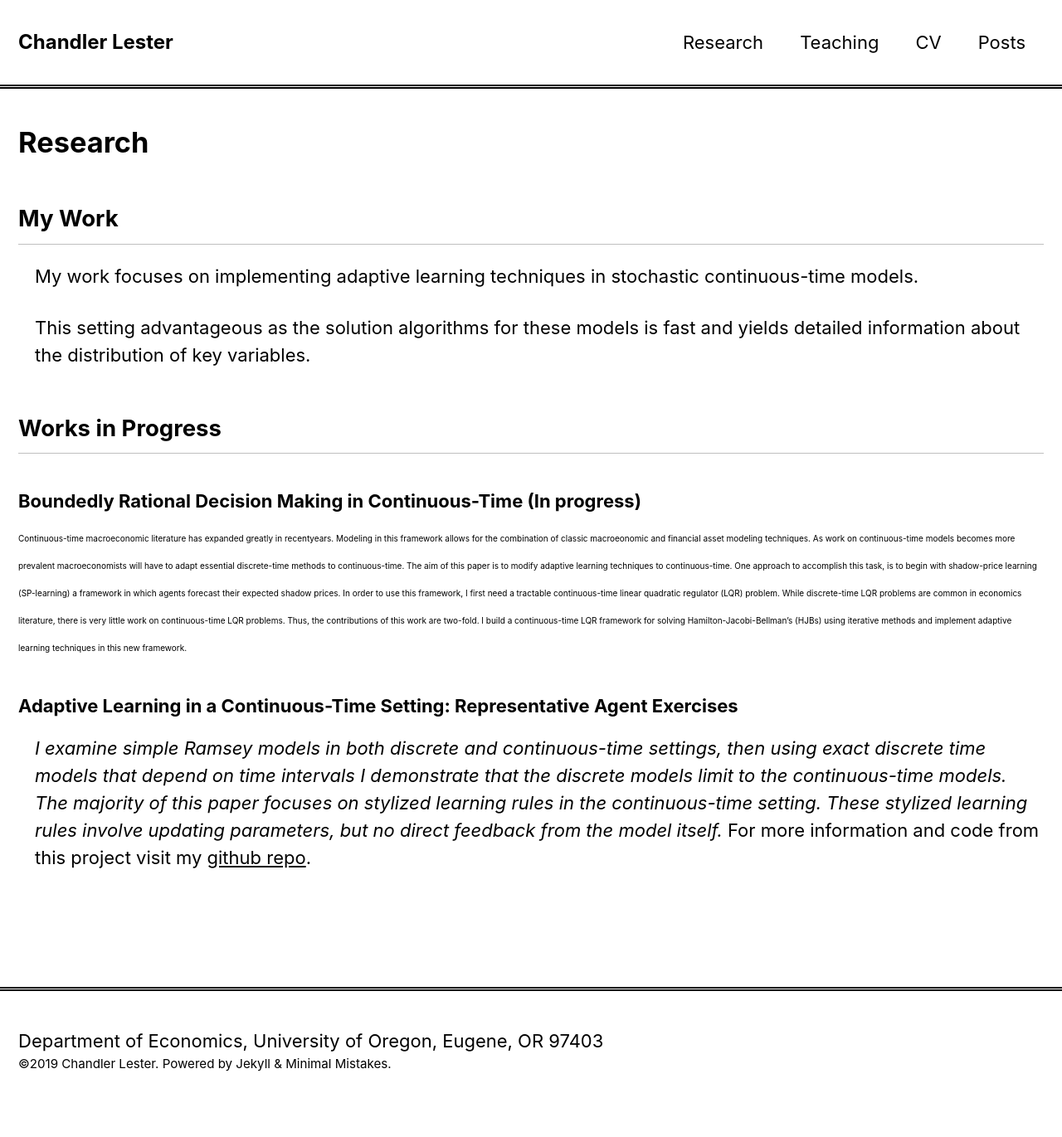
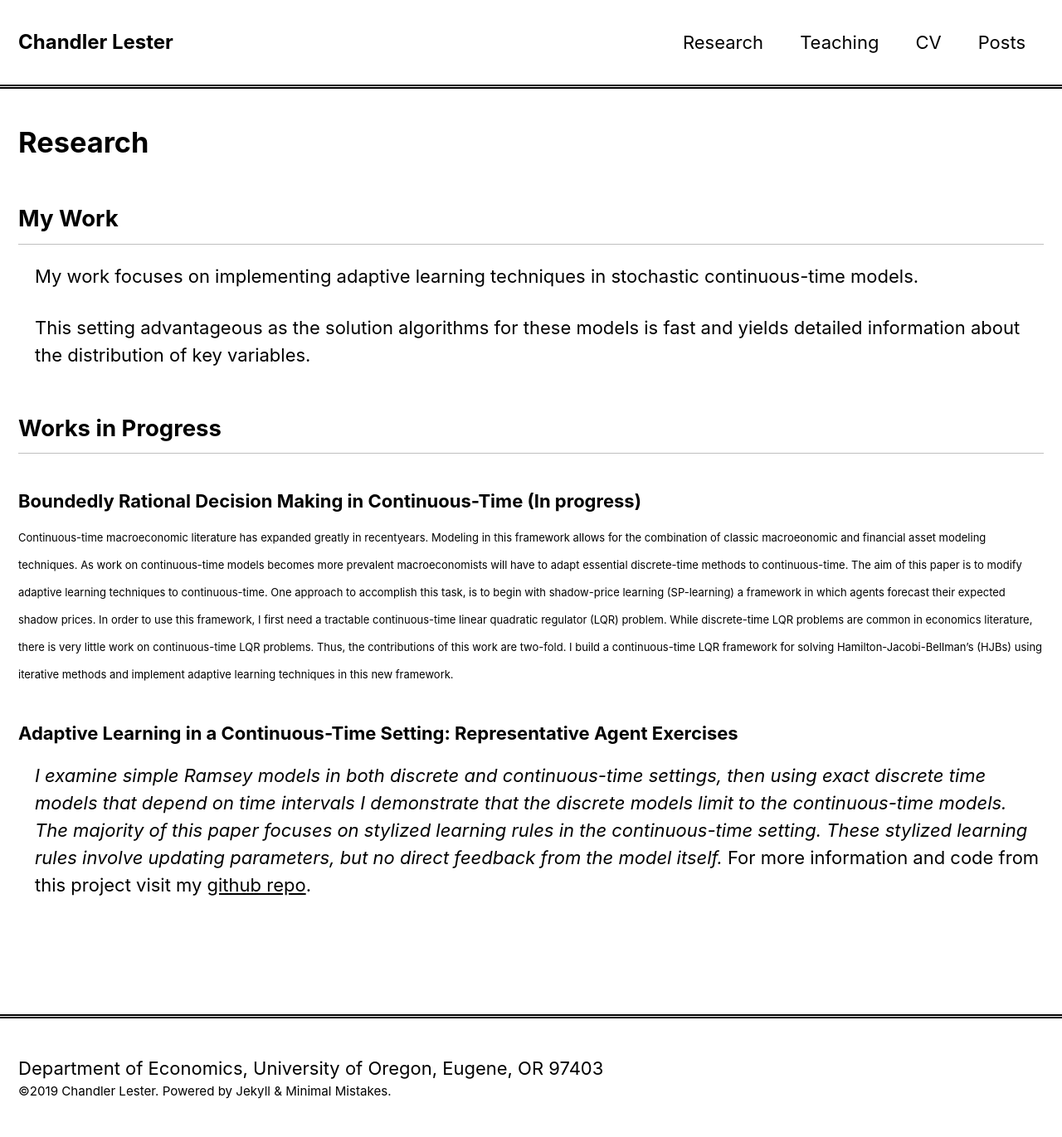
Before and after one commit to mibarnes/chandlerlester.github.io, a Jekyll site: the page built from _pages/research.md, in a window 1280 px wide. Shown: the whole page at 83% size. Built offline with Jekyll 4.4.1, drawn with Linux system fonts in a browser that asks for light colours; nearby versions of some CDN libraries; before the commit the page ends 1338 px from its top, so only the background shows below that.

Commit message:
Update research.md

```diff
--- a/_pages/research.md
+++ b/_pages/research.md
@@ -20,7 +20,7 @@
 ## Works in Progress
 
 ### Boundedly Rational Decision Making in Continuous-Time (In progress)
-<font size="1.5">Continuous-time macroeconomic literature has expanded greatly in recentyears. Modeling in this framework allows for the combination of classic macroeonomic and financial asset modeling techniques. As work on continuous-time models becomes more prevalent macroeconomists will have to adapt essential discrete-time methods to continuous-time. The aim of this paper is to modify adaptive learning techniques to continuous-time. One approach to accomplish this  task,  is  to  begin  with  shadow-price  learning  (SP-learning) a framework in  which  agents  forecast  their  expected  shadow  prices. In  order  to  use  this framework, I first need a tractable continuous-time linear quadratic regulator (LQR) problem. While discrete-time LQR problems are common in economics literature, there is very little work on continuous-time LQR problems. Thus, the contributions of this work are two-fold. I build a continuous-time LQR framework  for  solving  Hamilton-Jacobi-Bellman’s  (HJBs) using iterative methods and implement adaptive learning techniques in this new framework.</font>
+<font size="2">Continuous-time macroeconomic literature has expanded greatly in recentyears. Modeling in this framework allows for the combination of classic macroeonomic and financial asset modeling techniques. As work on continuous-time models becomes more prevalent macroeconomists will have to adapt essential discrete-time methods to continuous-time. The aim of this paper is to modify adaptive learning techniques to continuous-time. One approach to accomplish this  task,  is  to  begin  with  shadow-price  learning  (SP-learning) a framework in  which  agents  forecast  their  expected  shadow  prices. In  order  to  use  this framework, I first need a tractable continuous-time linear quadratic regulator (LQR) problem. While discrete-time LQR problems are common in economics literature, there is very little work on continuous-time LQR problems. Thus, the contributions of this work are two-fold. I build a continuous-time LQR framework  for  solving  Hamilton-Jacobi-Bellman’s  (HJBs) using iterative methods and implement adaptive learning techniques in this new framework.</font>
 
 ### Adaptive Learning in a Continuous-Time Setting: Representative Agent Exercises
 *I examine simple Ramsey models in both discrete and continuous-time settings,
```
